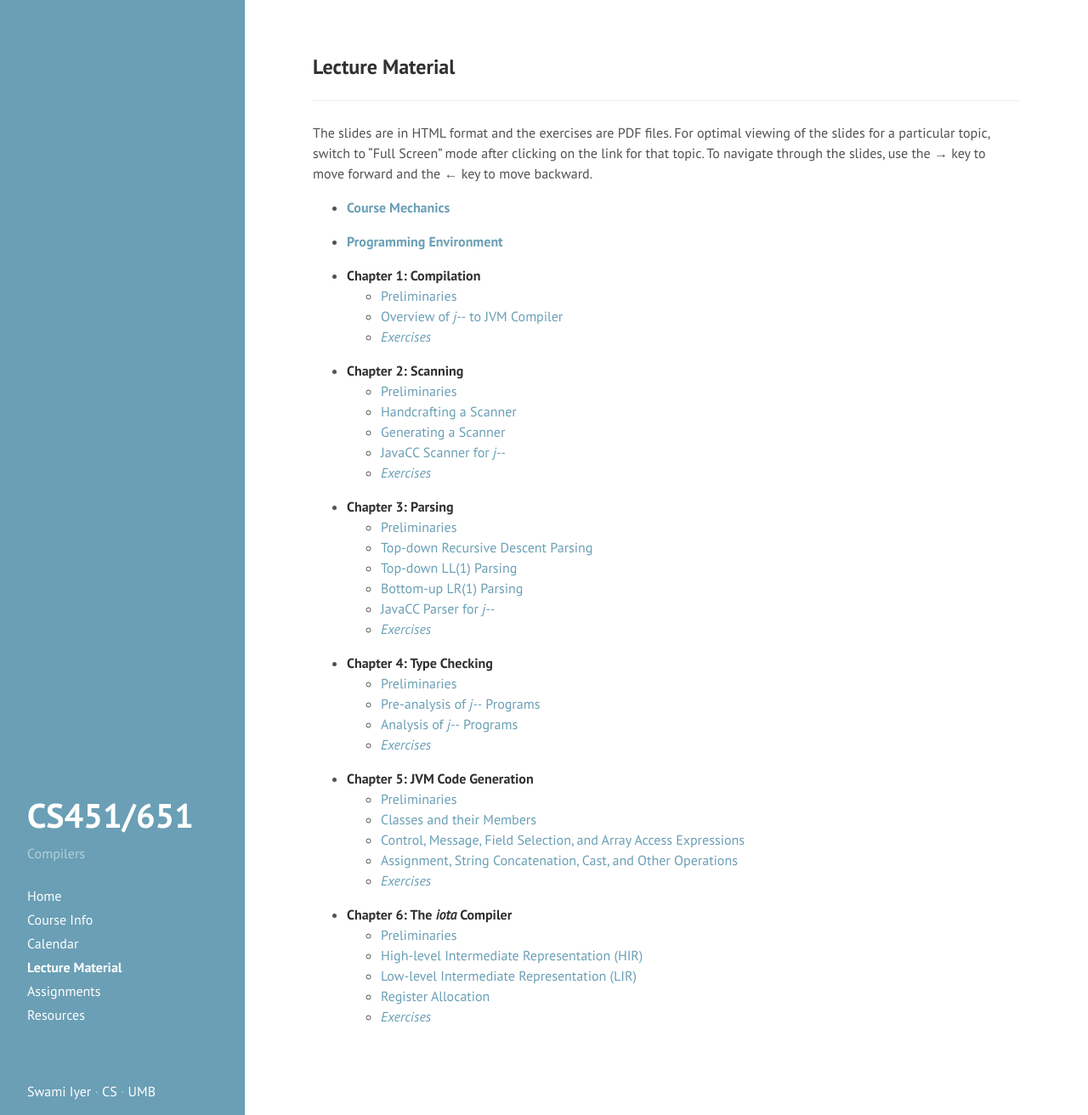
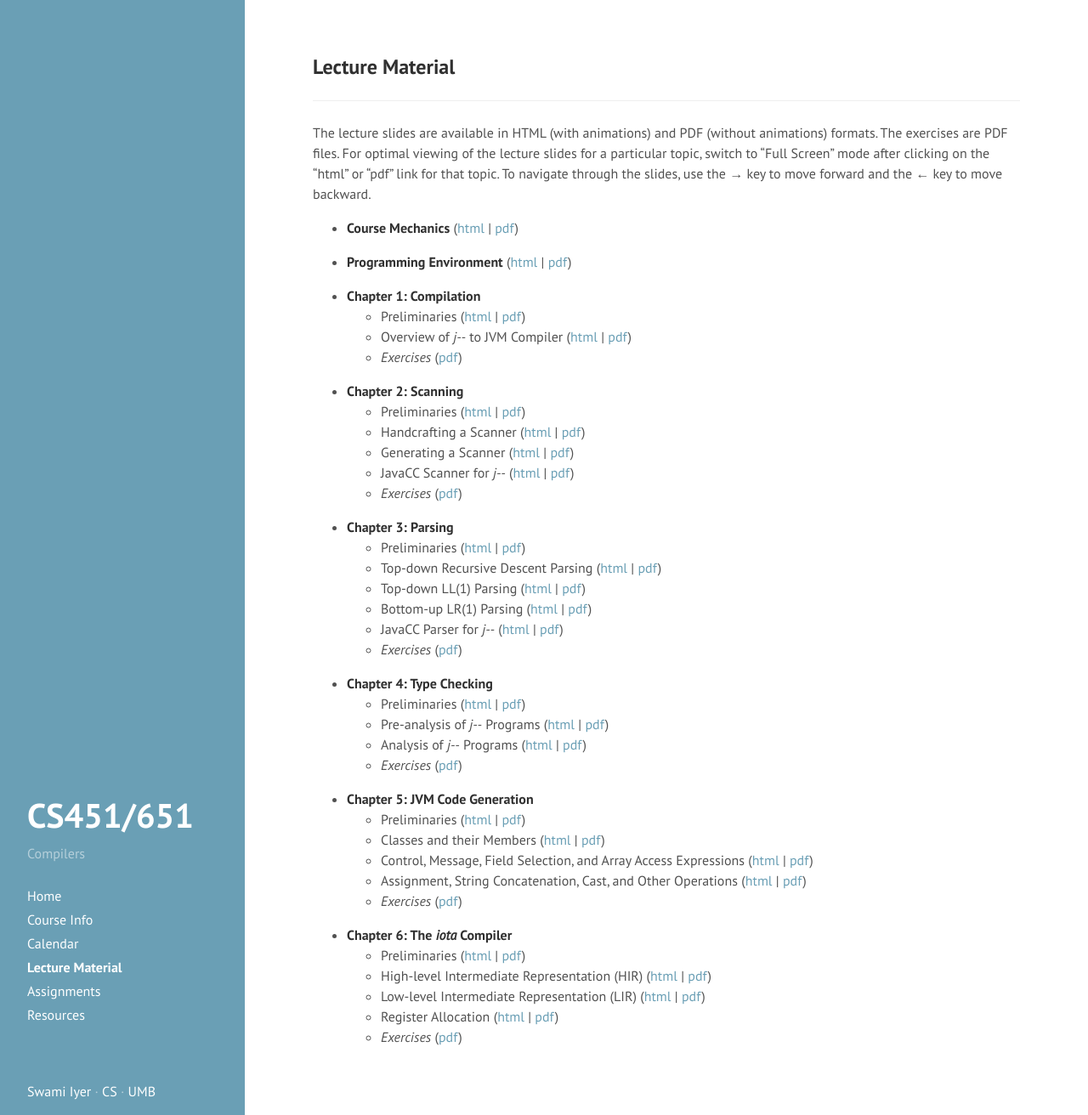
Before and after one commit to swamiiyer/swamiiyer.github.io, a Jekyll site: the page built from _pages/cs451/lecture_material.md, in a window 1280 px wide and 1312 px high. Shown: the whole window at 85% size. Built offline with Jekyll 4.4.1, drawn with Linux system fonts in a browser that asks for light colours.

Commit message:
Added html and pdf links

```diff
--- a/_pages/cs451/lecture_material.md
+++ b/_pages/cs451/lecture_material.md
@@ -5,48 +5,48 @@ title: Lecture Material
 order: 4
 ---
 
-The slides are in HTML format and the exercises are PDF files. For optimal viewing of the slides for a particular topic, switch to "Full Screen" mode after clicking on the link for that topic. To navigate through the slides, use the &rarr; key to move forward and the &larr; key to move backward.
+The lecture slides are available in HTML (with animations) and PDF (without animations) formats. The exercises are PDF files. For optimal viewing of the lecture slides for a particular topic, switch to "Full Screen" mode after clicking on the "html" or "pdf" link for that topic. To navigate through the slides, use the &rarr; key to move forward and the &larr; key to move backward.
 
-- [**Course Mechanics**](https://www.cs.umb.edu/~siyer/teaching/cs451/CourseMechanics.html)
+- **Course Mechanics** ([html](https://www.cs.umb.edu/~siyer/teaching/cs451/CourseMechanics.html) \| [pdf](https://www.cs.umb.edu/~siyer/teaching/cs451/CourseMechanics.pdf))
 
-- [**Programming Environment**](https://www.cs.umb.edu/~siyer/teaching/cs451/ProgrammingEnvironment.html)
+- **Programming Environment** ([html](https://www.cs.umb.edu/~siyer/teaching/cs451/ProgrammingEnvironment.html) \| [pdf](https://www.cs.umb.edu/~siyer/teaching/cs451/ProgrammingEnvironment.pdf))
 
 - **Chapter 1: Compilation**
-  - [Preliminaries](https://www.cs.umb.edu/~siyer/teaching/cs451/Compilation1.html)
-  - [Overview of *j\-\-* to JVM Compiler](https://www.cs.umb.edu/~siyer/teaching/cs451/Compilation2.html)
-  - [*Exercises*](https://www.cs.umb.edu/~siyer/teaching/cs451/compilation_exercises.pdf)
+  - Preliminaries ([html](https://www.cs.umb.edu/~siyer/teaching/cs451/Compilation1.html) \| [pdf](https://www.cs.umb.edu/~siyer/teaching/cs451/Compilation1.pdf))
+  - Overview of *j\-\-* to JVM Compiler ([html](https://www.cs.umb.edu/~siyer/teaching/cs451/Compilation2.html) \| [pdf](https://www.cs.umb.edu/~siyer/teaching/cs451/Compilation2.pdf))
+  - *Exercises* ([pdf](https://www.cs.umb.edu/~siyer/teaching/cs451/compilation_exercises.pdf))
 
 - **Chapter 2: Scanning**
-  - [Preliminaries](https://www.cs.umb.edu/~siyer/teaching/cs451/Scanning1.html)
-  - [Handcrafting a Scanner](https://www.cs.umb.edu/~siyer/teaching/cs451/Scanning2.html)
-  - [Generating a Scanner](https://www.cs.umb.edu/~siyer/teaching/cs451/Scanning3.html)
-  - [JavaCC Scanner for *j\-\-*](https://www.cs.umb.edu/~siyer/teaching/cs451/Scanning4.html)
-  - [*Exercises*](https://www.cs.umb.edu/~siyer/teaching/cs451/scanning_exercises.pdf)
+  - Preliminaries ([html](https://www.cs.umb.edu/~siyer/teaching/cs451/Scanning1.html) \| [pdf](https://www.cs.umb.edu/~siyer/teaching/cs451/Scanning1.pdf))
+  - Handcrafting a Scanner ([html](https://www.cs.umb.edu/~siyer/teaching/cs451/Scanning2.html) \| [pdf](https://www.cs.umb.edu/~siyer/teaching/cs451/Scanning2.pdf))
+  - Generating a Scanner ([html](https://www.cs.umb.edu/~siyer/teaching/cs451/Scanning3.html) \| [pdf](https://www.cs.umb.edu/~siyer/teaching/cs451/Scanning3.pdf))
+  - JavaCC Scanner for *j\-\-* ([html](https://www.cs.umb.edu/~siyer/teaching/cs451/Scanning4.html) \| [pdf](https://www.cs.umb.edu/~siyer/teaching/cs451/Scanning4.pdf))
+  - *Exercises* ([pdf](https://www.cs.umb.edu/~siyer/teaching/cs451/scanning_exercises.pdf))
 
 - **Chapter 3: Parsing**
-  - [Preliminaries](https://www.cs.umb.edu/~siyer/teaching/cs451/Parsing1.html)
-  - [Top-down Recursive Descent Parsing](https://www.cs.umb.edu/~siyer/teaching/cs451/Parsing2.html)
-  - [Top-down LL(1) Parsing](https://www.cs.umb.edu/~siyer/teaching/cs451/Parsing3.html)
-  - [Bottom-up LR(1) Parsing](https://www.cs.umb.edu/~siyer/teaching/cs451/Parsing4.html)
-  - [JavaCC Parser for *j\-\-*](https://www.cs.umb.edu/~siyer/teaching/cs451/Parsing5.html)
-  - [*Exercises*](https://www.cs.umb.edu/~siyer/teaching/cs451/parsing_exercises.pdf)
+  - Preliminaries ([html](https://www.cs.umb.edu/~siyer/teaching/cs451/Parsing1.html) \| [pdf](https://www.cs.umb.edu/~siyer/teaching/cs451/Parsing1.pdf))
+  - Top-down Recursive Descent Parsing ([html](https://www.cs.umb.edu/~siyer/teaching/cs451/Parsing2.html) \| [pdf](https://www.cs.umb.edu/~siyer/teaching/cs451/Parsing2.pdf))
+  - Top-down LL(1) Parsing ([html](https://www.cs.umb.edu/~siyer/teaching/cs451/Parsing3.html) \| [pdf](https://www.cs.umb.edu/~siyer/teaching/cs451/Parsing3.pdf))
+  - Bottom-up LR(1) Parsing ([html](https://www.cs.umb.edu/~siyer/teaching/cs451/Parsing4.html) \| [pdf](https://www.cs.umb.edu/~siyer/teaching/cs451/Parsing4.pdf))
+  - JavaCC Parser for *j\-\-* ([html](https://www.cs.umb.edu/~siyer/teaching/cs451/Parsing5.html) \| [pdf](https://www.cs.umb.edu/~siyer/teaching/cs451/Parsing5.pdf))
+  - *Exercises* ([pdf](https://www.cs.umb.edu/~siyer/teaching/cs451/parsing_exercises.pdf))
 
 - **Chapter 4: Type Checking**
-  - [Preliminaries](https://www.cs.umb.edu/~siyer/teaching/cs451/TypeChecking1.html)
-  - [Pre-analysis of *j\-\-* Programs](https://www.cs.umb.edu/~siyer/teaching/cs451/TypeChecking2.html)
-  - [Analysis of *j\-\-* Programs](https://www.cs.umb.edu/~siyer/teaching/cs451/TypeChecking3.html)
-  - [*Exercises*](https://www.cs.umb.edu/~siyer/teaching/cs451/type_checking_exercises.pdf)
+  - Preliminaries ([html](https://www.cs.umb.edu/~siyer/teaching/cs451/TypeChecking1.html) \| [pdf](https://www.cs.umb.edu/~siyer/teaching/cs451/TypeChecking1.pdf))
+  - Pre-analysis of *j\-\-* Programs ([html](https://www.cs.umb.edu/~siyer/teaching/cs451/TypeChecking2.html) \| [pdf](https://www.cs.umb.edu/~siyer/teaching/cs451/TypeChecking2.pdf))
+  - Analysis of *j\-\-* Programs ([html](https://www.cs.umb.edu/~siyer/teaching/cs451/TypeChecking3.html) \| [pdf](https://www.cs.umb.edu/~siyer/teaching/cs451/TypeChecking3.pdf))
+  - *Exercises* ([pdf](https://www.cs.umb.edu/~siyer/teaching/cs451/type_checking_exercises.pdf))
 
 - **Chapter 5: JVM Code Generation**
-  - [Preliminaries](https://www.cs.umb.edu/~siyer/teaching/cs451/JvmCodegen1.html)
-  - [Classes and their Members](https://www.cs.umb.edu/~siyer/teaching/cs451/JvmCodegen2.html)
-  - [Control, Message, Field Selection, and Array Access Expressions](https://www.cs.umb.edu/~siyer/teaching/cs451/JvmCodegen3.html)
-  - [Assignment, String Concatenation, Cast, and Other Operations](https://www.cs.umb.edu/~siyer/teaching/cs451/JvmCodegen4.html)
-  - [*Exercises*](https://www.cs.umb.edu/~siyer/teaching/cs451/jvm_codegen_exercises.pdf)
+  - Preliminaries ([html](https://www.cs.umb.edu/~siyer/teaching/cs451/JvmCodegen1.html) \| [pdf](https://www.cs.umb.edu/~siyer/teaching/cs451/JvmCodegen1.pdf))
+  - Classes and their Members ([html](https://www.cs.umb.edu/~siyer/teaching/cs451/JvmCodegen2.html) \| [pdf](https://www.cs.umb.edu/~siyer/teaching/cs451/JvmCodegen2.pdf))
+  - Control, Message, Field Selection, and Array Access Expressions ([html](https://www.cs.umb.edu/~siyer/teaching/cs451/JvmCodegen3.html) \| [pdf](https://www.cs.umb.edu/~siyer/teaching/cs451/JvmCodegen3.pdf))
+  - Assignment, String Concatenation, Cast, and Other Operations ([html](https://www.cs.umb.edu/~siyer/teaching/cs451/JvmCodegen4.html) \| [pdf](https://www.cs.umb.edu/~siyer/teaching/cs451/JvmCodegen4.pdf))
+  - *Exercises* ([pdf](https://www.cs.umb.edu/~siyer/teaching/cs451/jvm_codegen_exercises.pdf))
 
 - **Chapter 6: The *iota* Compiler**
-  - [Preliminaries](https://www.cs.umb.edu/~siyer/teaching/cs451/IotaCompiler1.html)
-  - [High-level Intermediate Representation (HIR)](https://www.cs.umb.edu/~siyer/teaching/cs451/IotaCompiler2.html)
-  - [Low-level Intermediate Representation (LIR)](https://www.cs.umb.edu/~siyer/teaching/cs451/IotaCompiler3.html)
-  - [Register Allocation](https://www.cs.umb.edu/~siyer/teaching/cs451/IotaCompiler4.html)
-  - [*Exercises*](https://www.cs.umb.edu/~siyer/teaching/cs451/iota_compiler_exercises.pdf)
+  - Preliminaries ([html](https://www.cs.umb.edu/~siyer/teaching/cs451/IotaCompiler1.html) \| [pdf](https://www.cs.umb.edu/~siyer/teaching/cs451/IotaCompiler1.pdf))
+  - High-level Intermediate Representation (HIR) ([html](https://www.cs.umb.edu/~siyer/teaching/cs451/IotaCompiler2.html) \| [pdf](https://www.cs.umb.edu/~siyer/teaching/cs451/IotaCompiler2.pdf))
+  - Low-level Intermediate Representation (LIR) ([html](https://www.cs.umb.edu/~siyer/teaching/cs451/IotaCompiler3.html) \| [pdf](https://www.cs.umb.edu/~siyer/teaching/cs451/IotaCompiler3.pdf))
+  - Register Allocation ([html](https://www.cs.umb.edu/~siyer/teaching/cs451/IotaCompiler4.html) \| [pdf](https://www.cs.umb.edu/~siyer/teaching/cs451/IotaCompiler4.pdf))
+  - *Exercises* ([pdf](https://www.cs.umb.edu/~siyer/teaching/cs451/iota_compiler_exercises.pdf))
```
Also changed, not shown: _pages/cs110/lecture_material.md (+25 -25 lines), _pages/cs210/lecture_material.md (+30 -31 lines).
